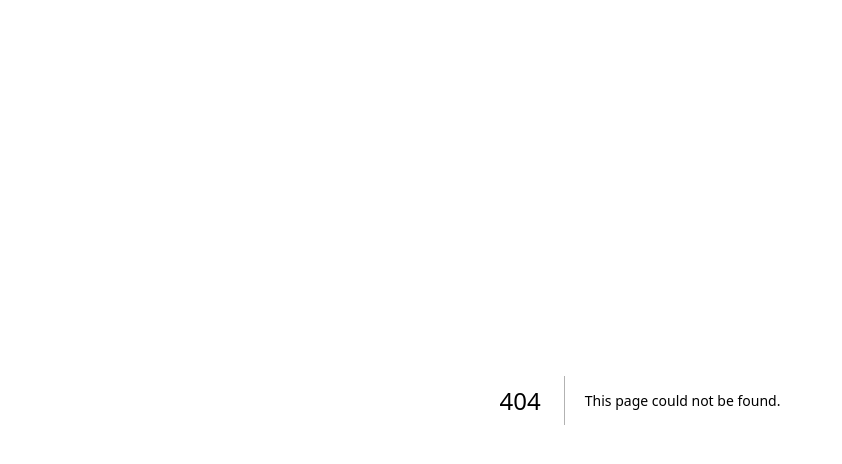
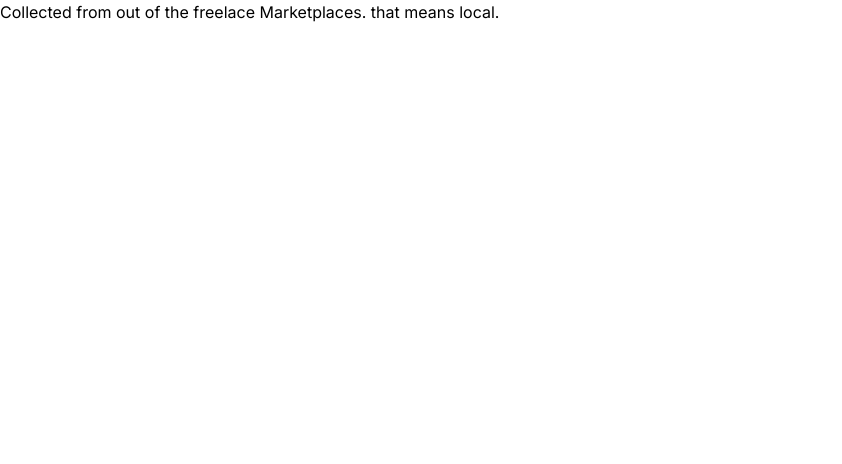
Before and after one commit to dishowrov/NextJS-Learning, a Next.js app: page /testimonial/out-market in a window 1280 px wide. Before the commit this address had no page. Shown: the top 464 px of the page, without its empty margins (0-842 px from the left). Built offline with nearby package versions, Linux system fonts and the light colour scheme.

Commit message:
nested routes

```diff
--- /dev/null
+++ b/src/app/testimonial/marketplace/page.jsx
@@ -0,0 +1,11 @@
+import React from 'react'
+
+export default function Marketplace() {
+  return (
+    <div>
+      <h2>
+        Collected from freelance Marketplaces
+      </h2>
+    </div>
+  )
+}
--- /dev/null
+++ b/src/app/testimonial/out-market/page.jsx
@@ -0,0 +1,11 @@
+import React from 'react'
+
+export default function OutOfMarketplace() {
+  return (
+    <div>
+      <h2>
+        Collected from out of the freelace Marketplaces. that means local.
+      </h2>
+    </div>
+  )
+}
```
